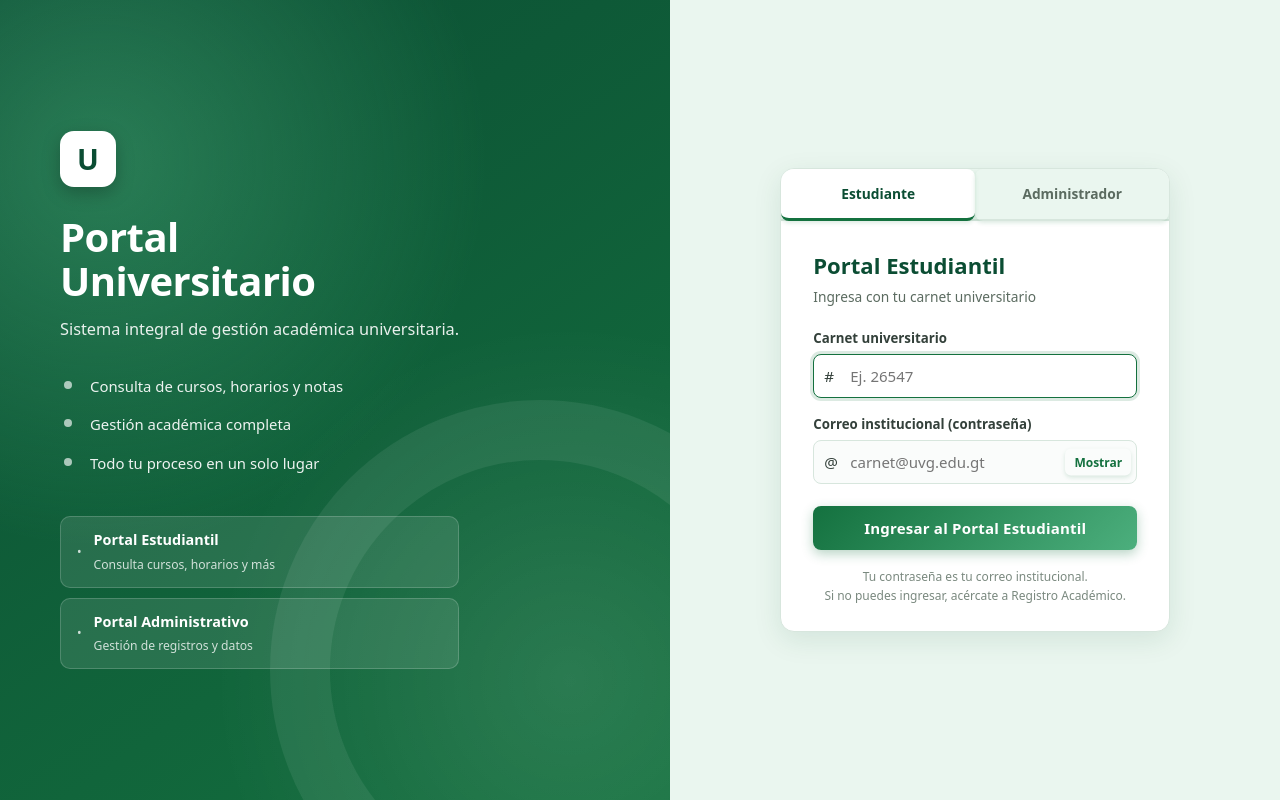
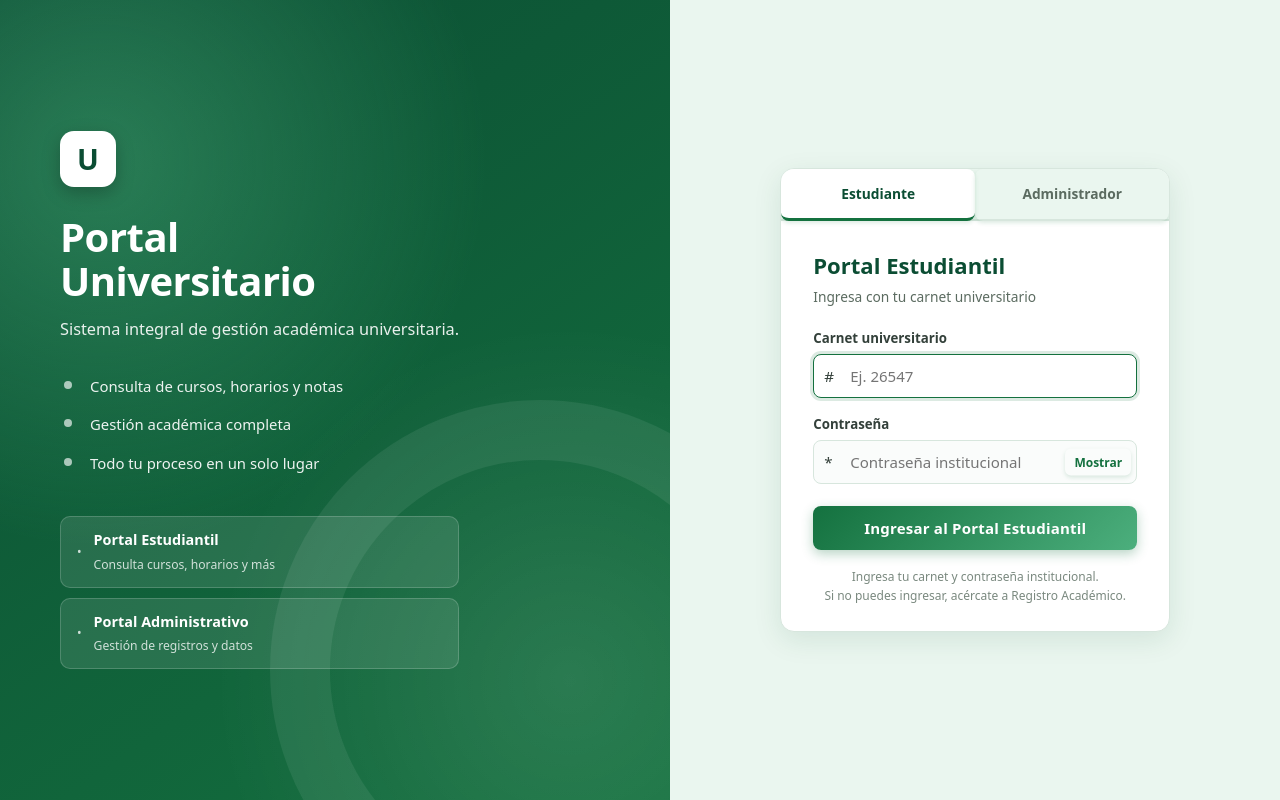
Before and after one commit to Luarsel2/POO-Proyect, a Spring Boot app: page /login.html in a window 1280 px wide. Run offline with Spring Boot 4, Linux system fonts and the light colour scheme; some of the project's set-up classes (security, data sources, template engines, error pages and the like) are left out, and stand-ins take their place.

Commit message:
cambie contraseñas y usuarios, para que sean de carnet y contraseña

```diff
--- a/Proyect/src/main/java/com/uvg/pooproyect/controller/EstudianteController.java
+++ b/Proyect/src/main/java/com/uvg/pooproyect/controller/EstudianteController.java
@@ -296,6 +296,12 @@ public class EstudianteController {
         if (carnet == 26710) {
             Estudiante fallback = new Estudiante(26710, "Gabriel", "Yanes", "2000-01-01", "prueba26710@uvg.edu.gt",
                     0, "Guatemala", 26710, 2026, "Activo", 85.0, null, null, 26710);
+            listaEstudiantes.add(fallback);
+            return fallback;
+        }
+        if (carnet == 26000) {
+            Estudiante fallback = new Estudiante(444, "Pedro", "Garcia", "2006-01-11", "pedro@gmail.com",
+                    33334444, "vista hermosa", 26000, 2026, "Activo", 78.0, null, null, 89890);
             listaEstudiantes.add(fallback);
             return fallback;
         }
--- a/Proyect/src/main/resources/static/login.html
+++ b/Proyect/src/main/resources/static/login.html
@@ -79,12 +79,12 @@
             </div>
 
             <div class="campo">
-              <label for="correoInput">Correo institucional (contraseña)</label>
+              <label for="correoInput">Contraseña</label>
               <div class="campo-clave" style="position:relative;">
-                <span class="campo-icono">@</span>
+                <span class="campo-icono">*</span>
                 <input id="correoInput" name="clave" type="password" required
                        class="campo-con-icono"
-                       placeholder="carnet@uvg.edu.gt">
+                       placeholder="Contraseña institucional">
                 <button type="button" class="ver-clave" id="verClaveEst">Mostrar</button>
               </div>
             </div>
@@ -96,7 +96,7 @@
           </form>
 
           <p class="login-pie">
-            Tu contraseña es tu correo institucional.<br>
+            Ingresa tu carnet y contraseña institucional.<br>
             Si no puedes ingresar, acércate a Registro Académico.
           </p>
         </div>
```
Also changed, not shown: Proyect/src/main/java/com/uvg/pooproyect/auth/AuthController.java (+13 -3 lines).
